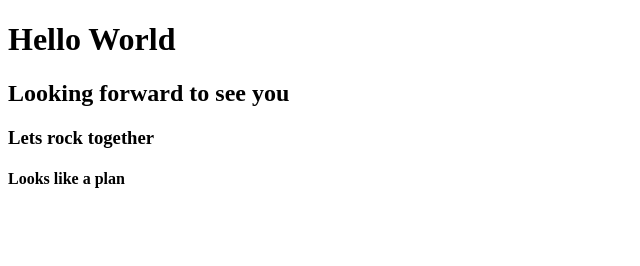
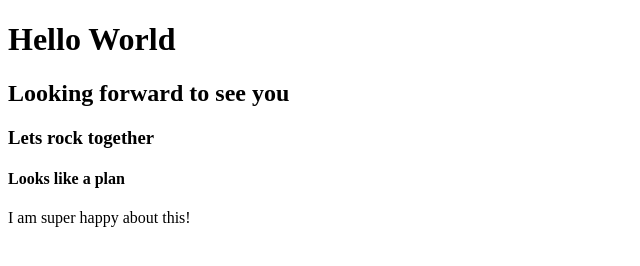
Before and after one commit to PriyankaSomasundaram/HTML, a plain HTML site: page index.html in a window 1280 px wide. Shown: the whole page, without its empty margins (0-640 px from the left). Drawn offline with Linux system fonts and the light colour scheme.

Commit message:
Added paragraph

```diff
--- a/index.html
+++ b/index.html
@@ -10,5 +10,6 @@
      <h2>Looking forward to see you</h2>
      <h3>Lets rock together</h3>
      <h4>Looks like a plan</h4>
+     <p>I am super happy about this!</p>
 </body>
 </html>
```
